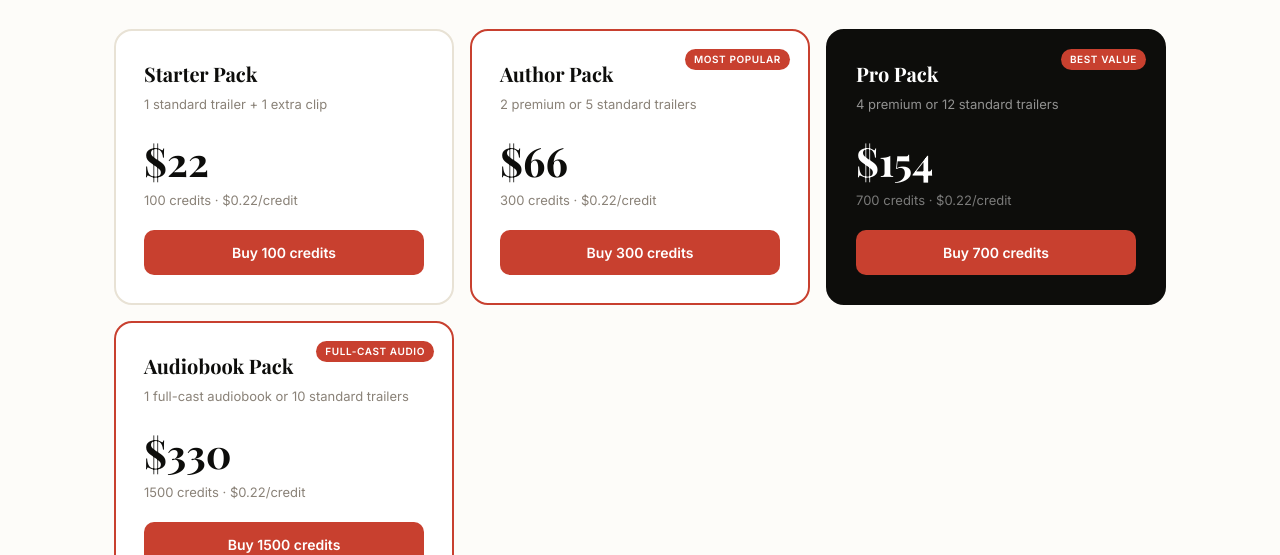
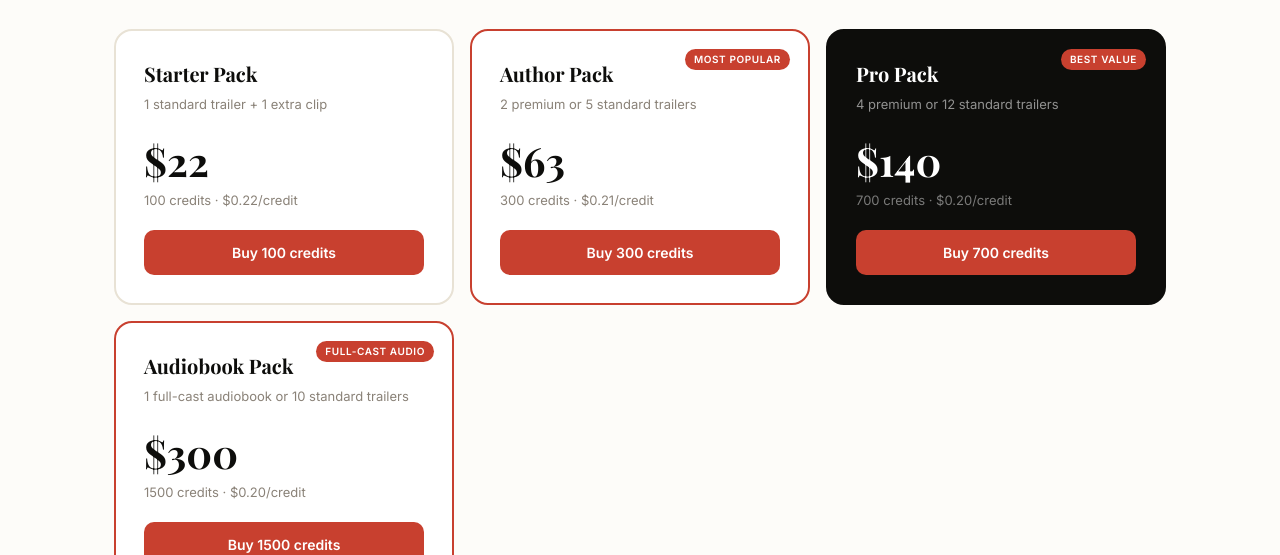
Before and after one commit to Dtyler92/Bookreel, a Next.js app: page /pricing in a window 1280 px wide. Shown: the part 1882-2437 px from the top of the page. Built offline with nearby package versions, Linux system fonts and the light colour scheme.

Commit message:
pricing: tiered credit pack rates — 100cr=/usr/bin/bash.22, 300cr=/usr/bin/bash.21, 700cr=/usr/bin/bash.20, 1500cr=/usr/bin/bash.20

```diff
--- a/src/app/api/credits/buy/route.ts
+++ b/src/app/api/credits/buy/route.ts
@@ -16,10 +16,10 @@ import { cookies } from 'next/headers'
 //   Premium trailer (Seedance 1080p)        → 150 credits (~$28.50 value at $0.19/cr)
 
 const CREDIT_PACKS: Record<string, { credits: number; amount: number; label: string; description: string }> = {
-  'starter':   { credits: 100, amount: 2200,  label: '100 Credits',  description: 'Good for 1 standard trailer + 1 extra clip, or put toward a premium render.' },
-  'author':    { credits: 300, amount: 6600,  label: '300 Credits',  description: 'Good for 3–4 trailers. Great for active authors.' },
-  'pro':       { credits: 700, amount: 15400, label: '700 Credits',  description: 'Good for 8+ trailers. Best rate per credit.' },
-  'audiobook': { credits: 1500, amount: 33000, label: '1500 Credits', description: 'Exactly enough for one full-cast audiobook, or 10 standard trailers.' },
+  'starter':   { credits: 100,  amount: 2200,  label: '100 Credits',  description: 'Good for 1 standard trailer + 1 extra clip, or put toward a premium render.' },
+  'author':    { credits: 300,  amount: 6300,  label: '300 Credits',  description: 'Good for 3–4 trailers. Great for active authors.' },
+  'pro':       { credits: 700,  amount: 14000, label: '700 Credits',  description: 'Good for 8+ trailers. Best rate per credit.' },
+  'audiobook': { credits: 1500, amount: 30000, label: '1500 Credits', description: 'Exactly enough for one full-cast audiobook, or 10 standard trailers.' },
 }
 
 function getServiceClient() {
--- a/src/app/pricing/page.tsx
+++ b/src/app/pricing/page.tsx
@@ -73,10 +73,10 @@ const PLANS = [
 ]
 
 const CREDIT_PACKS = [
-  { credits: 100, price: 22,  perCredit: '0.22', label: 'Starter Pack',   badge: null,           trailers: '1 standard trailer + 1 extra clip' },
-  { credits: 300, price: 66,  perCredit: '0.22', label: 'Author Pack',    badge: 'Most Popular',  trailers: '2 premium or 5 standard trailers' },
-  { credits: 700, price: 154, perCredit: '0.22', label: 'Pro Pack',       badge: 'Best Value',    trailers: '4 premium or 12 standard trailers' },
-  { credits: 1500, price: 330, perCredit: '0.22', label: 'Audiobook Pack', badge: 'Full-Cast Audio', trailers: '1 full-cast audiobook or 10 standard trailers' },
+  { credits: 100,  price: 22,  perCredit: '0.22', label: 'Starter Pack',   badge: null,             trailers: '1 standard trailer + 1 extra clip' },
+  { credits: 300,  price: 63,  perCredit: '0.21', label: 'Author Pack',    badge: 'Most Popular',   trailers: '2 premium or 5 standard trailers' },
+  { credits: 700,  price: 140, perCredit: '0.20', label: 'Pro Pack',       badge: 'Best Value',     trailers: '4 premium or 12 standard trailers' },
+  { credits: 1500, price: 300, perCredit: '0.20', label: 'Audiobook Pack', badge: 'Full-Cast Audio', trailers: '1 full-cast audiobook or 10 standard trailers' },
 ]
 
 const QUALITY_TIERS = [
--- a/src/components/author/BuyCreditsModal.tsx
+++ b/src/components/author/BuyCreditsModal.tsx
@@ -22,24 +22,24 @@ const PACKS: CreditPack[] = [
   {
     pack: 'author',
     credits: 300,
-    price: '$66',
-    perCredit: '$0.22 / credit',
+    price: '$63',
+    perCredit: '$0.21 / credit',
     badge: 'Most popular',
     description: '2 premium or 5 standard trailers',
   },
   {
     pack: 'pro',
     credits: 700,
-    price: '$154',
-    perCredit: '$0.22 / credit',
+    price: '$140',
+    perCredit: '$0.20 / credit',
     badge: 'Best value',
     description: '4 premium or 12 standard trailers',
   },
   {
     pack: 'audiobook',
     credits: 1500,
-    price: '$330',
-    perCredit: '$0.22 / credit',
+    price: '$300',
+    perCredit: '$0.20 / credit',
     badge: '🎙 Audiobook',
     description: '1 full-cast audiobook or 10 standard trailers',
   },
```
